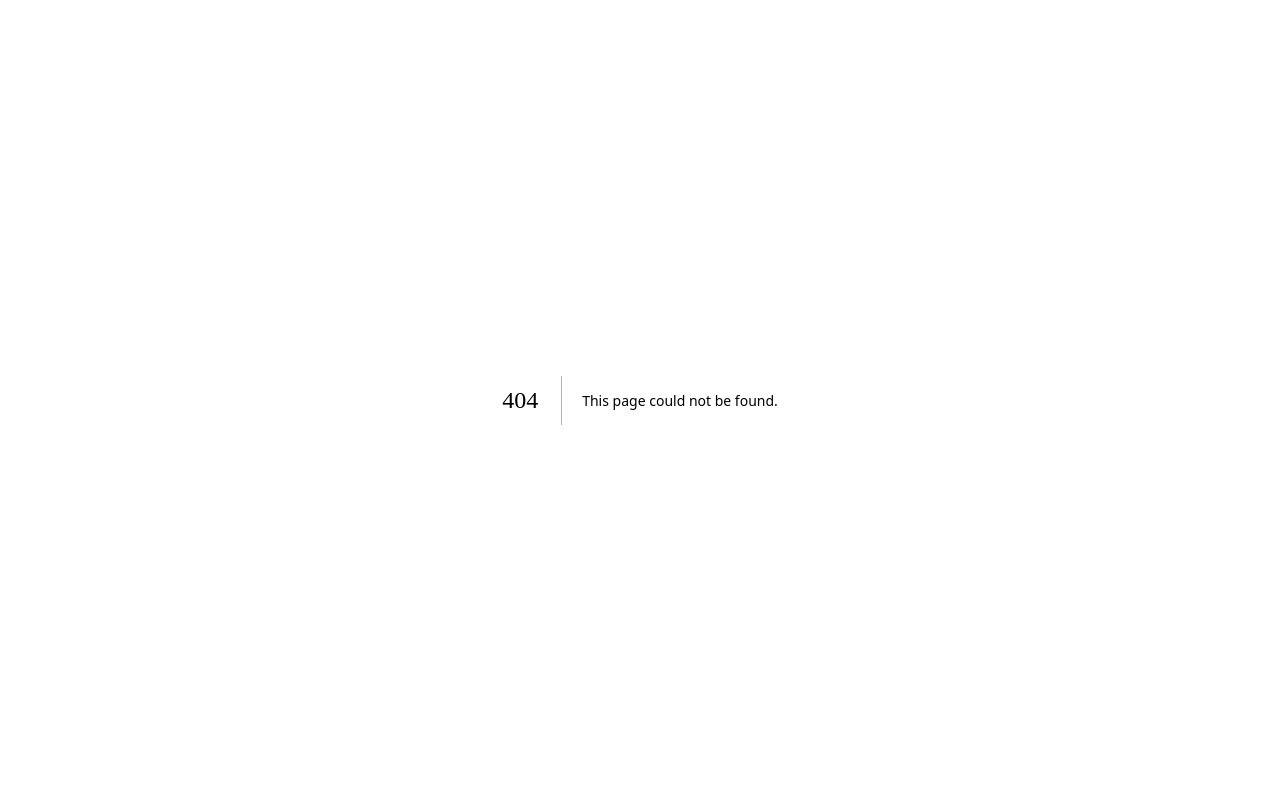
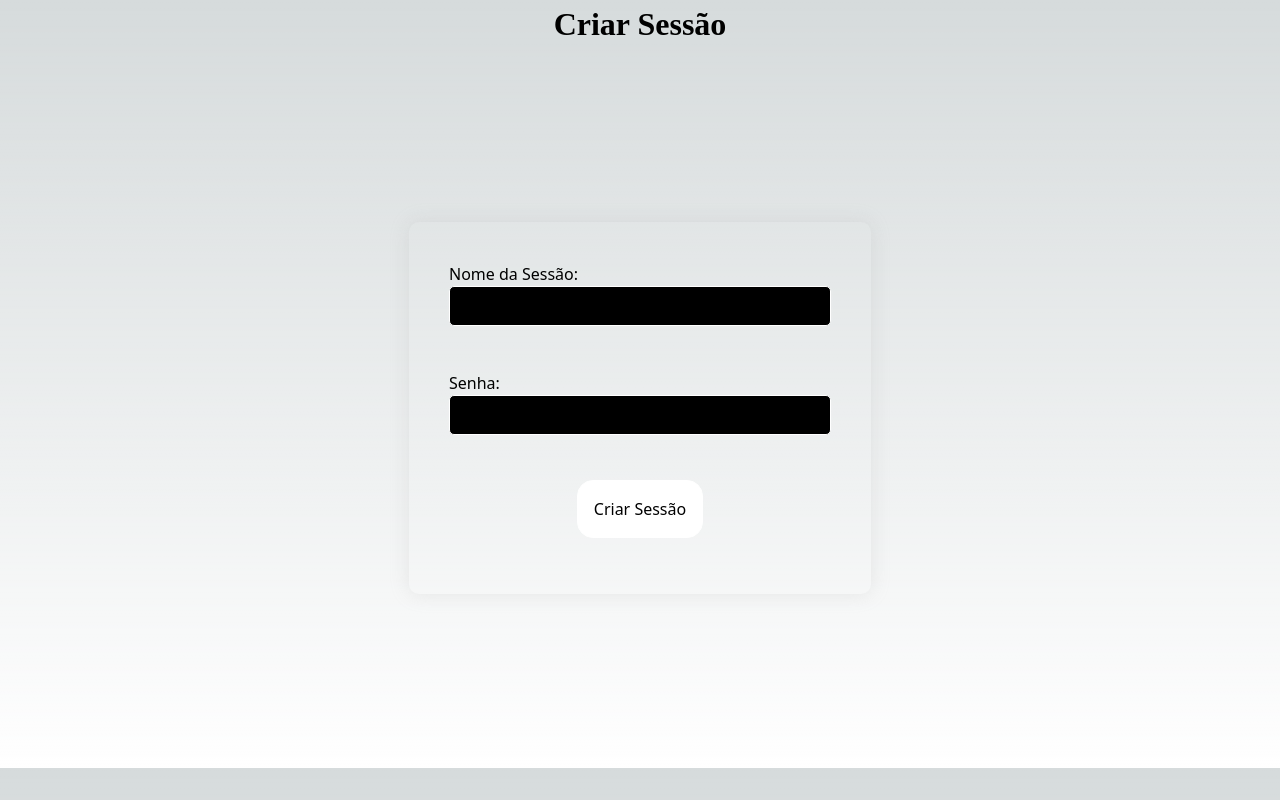
Before and after one commit to MarcosEsau/tablemaster, a Next.js app: page /session/createSession in a window 1280 px wide. Before the commit this address had no page. Built offline with nearby package versions, Linux system fonts and the light colour scheme; no server answers; a web font is replaced by a local one.

Commit message:
Feat: Session Creating to Real Time DB

```diff
--- /dev/null
+++ b/pages/session/createSession.js
@@ -0,0 +1,87 @@
+import React, { useState, useEffect } from "react";
+import { collection, addDoc, setDoc, doc, getDoc, getCollection, query, where, onSnapshot, refEqual } from "firebase/firestore";
+import {app, db, firebaseConfig} from '../../lib/firebase'
+import styles from "../createCharacter.module.css";
+import { useSession } from "next-auth/react";
+import { useRouter } from "next/router";
+
+const CreateSession = () => {
+  const [id, setId] = useState('');
+  const [passkey, setPasskey] = useState('');
+
+
+  const { data: session } = useSession();
+
+  const router = useRouter();
+
+  const handleCreateSession = async (user) => {
+    if (id == '' || passkey == '') {
+        alert('Preencha os campos corretamente')
+    } else {
+    try {
+      const ref = doc(db, 'sessions', id);
+      const docSnap = await getDoc(ref); //Get Document
+      if (!docSnap.exists()) {
+        //If code doesn't exist, then create it
+        await setDoc(ref, {
+            name: id,
+            passkey: passkey,
+            owner: user.email,
+        });
+        router.push({
+          pathname: '/session/sessionPage',
+          query: {
+            id: id,
+          }
+        });
+      } else {
+        alert('Existe uma sala ativa com esse nome.')
+      }
+    } catch (error) {
+      console.error("Error creating session:", error);
+    }
+}
+  };
+
+  return (
+    <>
+    <h1 className='big-title'>Criar Sessão</h1>
+    <div className={styles.creatorContainer}>
+      <form className={styles.creatorForm}>
+      <div className={styles.inputContainer}>
+        <label className={styles.label}>
+          Nome da Sessão:
+          <input
+            type="text"
+            value={id}
+            onChange={(e) => setId(e.target.value)}
+            className={styles.input}
+          />
+        </label>
+      </div>
+      <div className={styles.inputContainer}>
+        <label className={styles.label}>
+          Senha:
+          <input
+            type="text"
+            value={passkey}
+            onChange={(e) => setPasskey(e.target.value)}
+            className={styles.input}
+          />
+        </label>
+      </div>
+        <button
+          type="button"
+          onClick={() => handleCreateSession(session.user)}
+          className={styles.button}
+        >
+          Criar Sessão
+        </button>
+      </form>
+
+    </div>
+    </>
+  );
+};
+
+export default CreateSession;
```
